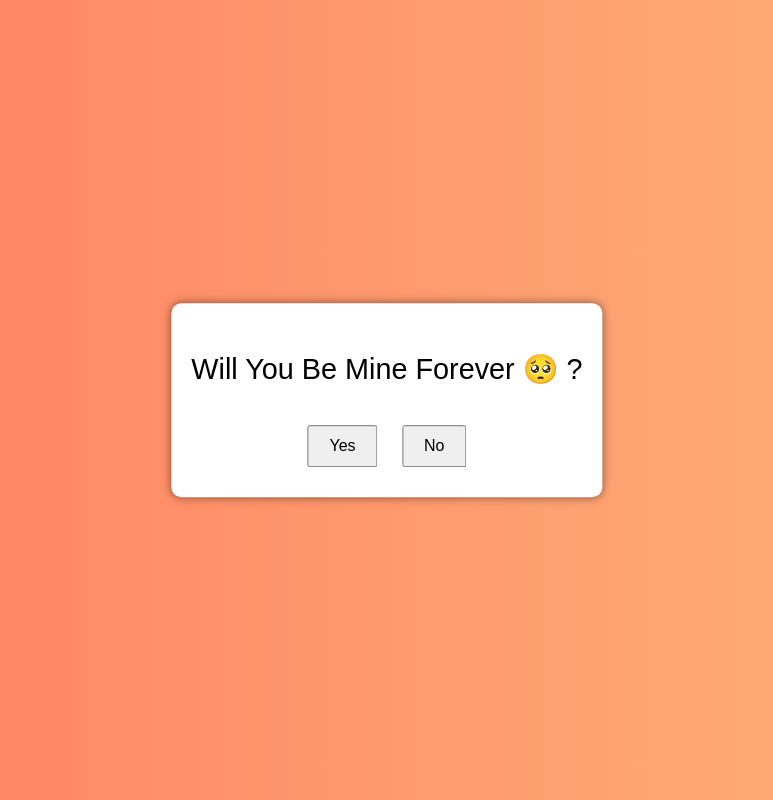
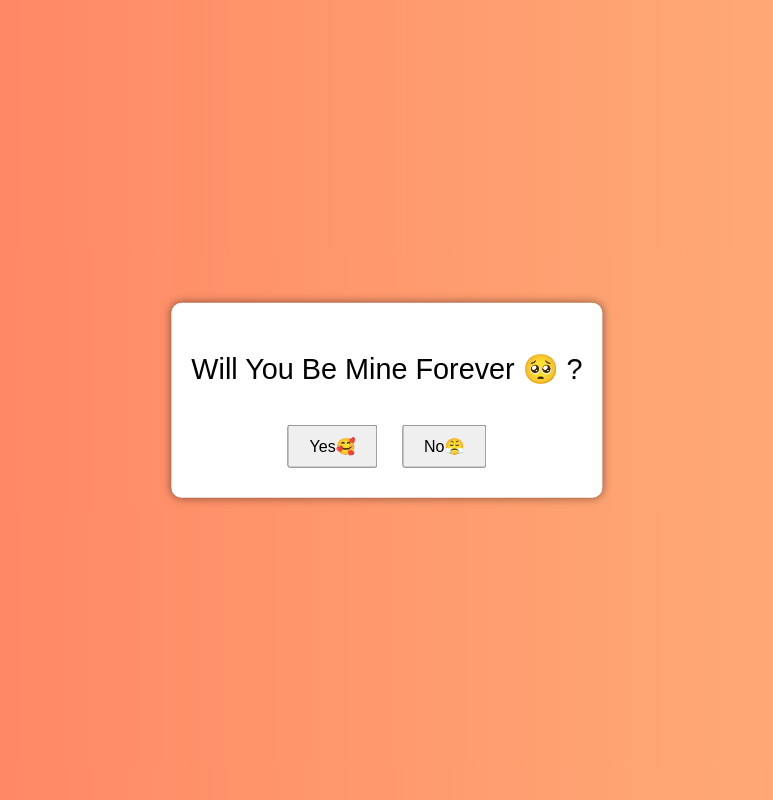
Before and after one commit to Murtaza-art/FOR-MY-LOVE, a plain HTML site: page index.html in a window 1280 px wide. Shown: the whole page, without its empty margins (253-1026 px from the left). Drawn offline with Linux system fonts and the light colour scheme.

Commit message:
Update index.html

```diff
--- a/index.html
+++ b/index.html
@@ -134,8 +134,8 @@
 
    <div id="modal" class="modal">
        <p>Will You Be Mine Forever 🥺 ?</p>
-       <button id="yesButton">Yes</button>
-       <button id="noButton">No</button>
+       <button id="yesButton">Yes🥰</button>
+       <button id="noButton">No😤</button>
    </div>
 
    <script>
```
